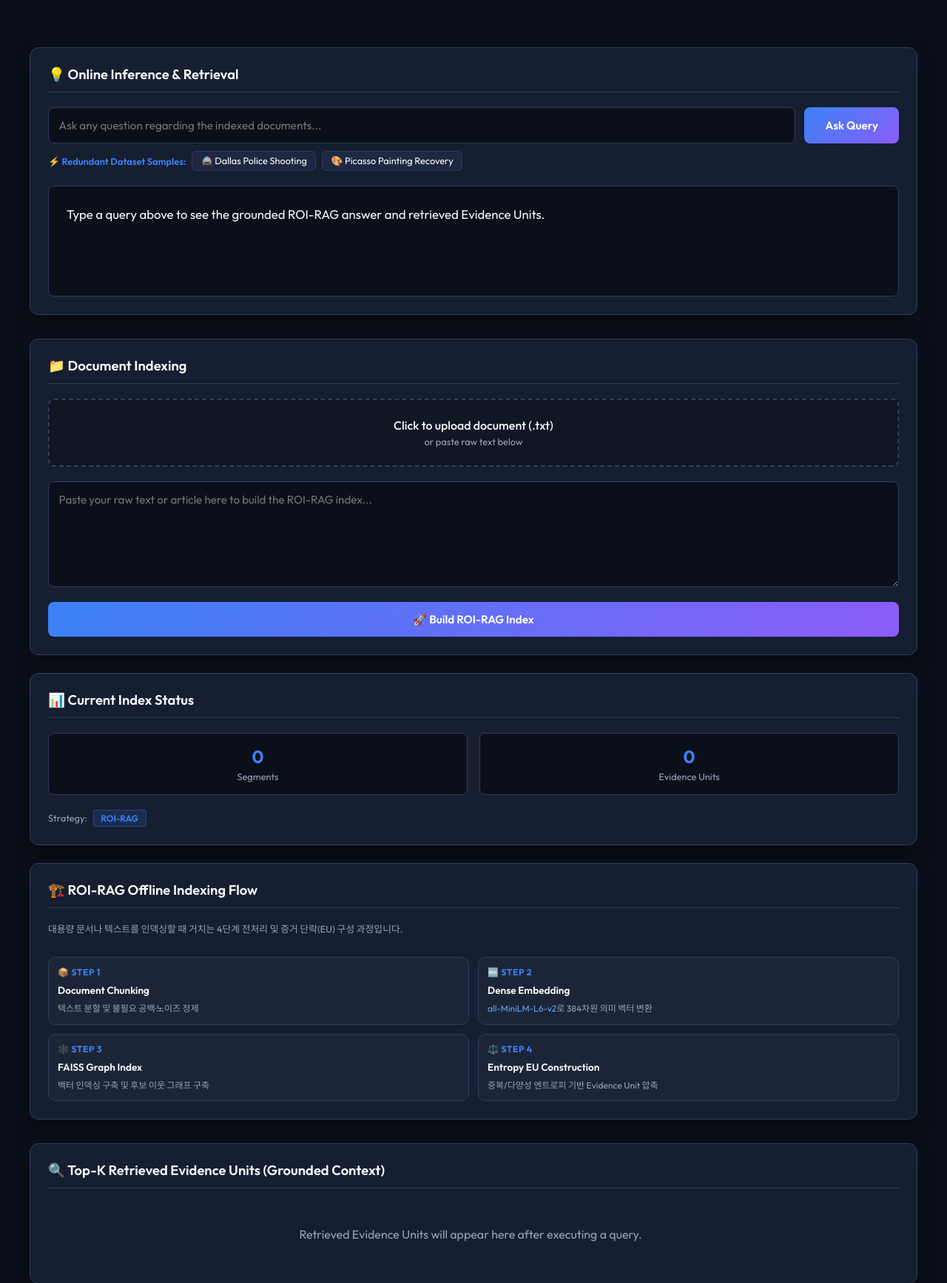
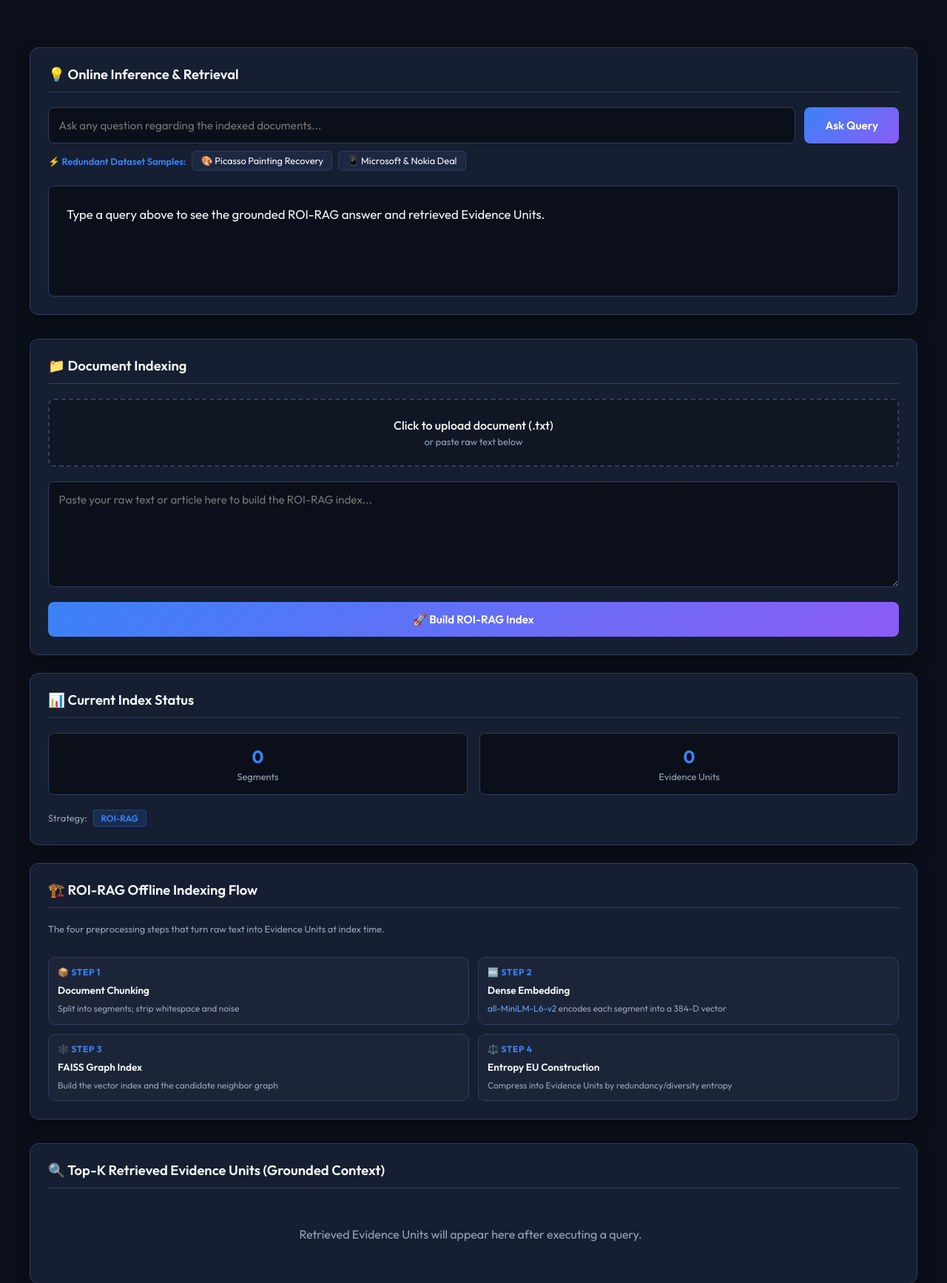
Before and after one commit to shinsh5/project-studio-rag, a FastAPI app: page / in a window 1280 px wide. Shown: the part 69-1804 px from the top of the page at 74% size. Run offline with FastAPI, Linux system fonts and the light colour scheme; data that the repository does not hold is empty.

Commit message:
fix: parent 중복 제거를 기본 해제하고 GUI 문구를 영문으로 정리
전략 비교 교란 요인 제거
- AutoMerge 의 parent 중복 제거를 STB_PARENT_DEDUP 플래그로 빼고
  기본값을 off 로 두었다. 이 최적화는 Small-to-Big 쪽 근거만 줄이고
  parent 확장이 없는 ROI-RAG 는 건드리지 않아 두 전략을 나란히
  비교할 때 한쪽만 불리해진다. 현재 인덱스에서 5개 질의로 재보니
  STB 근거가 27.6% (68,420 -> 49,503자) 줄었고 그중 2개 질의는
  세 EU 중 하나가 근거 없이 안내문만 남았다. 토큰을 아끼려면
  비교가 끝난 뒤 켜면 된다.
- 중복 제거 여부와 무관하게 seen_parents 는 갱신해 unique_parents
  지표는 정확하게 유지한다.
- answer relevancy strictness 를 5 로 되돌렸다. 1 은 재현되지만
  생성 질문 하나가 점수를 결정해 질의 수가 적으면 편향이 상쇄되지
  않는다. 비교 대상과 기준을 맞춘다.

파이프라인 다이어그램
- Parent Dedup 노드 제거. 기본이 꺼진 기능이라 표시할 상태가 없다.
  8개 노드가 되어 3+3+2 로 배치되며 좌표는 인덱스에서 계산하므로
  연결선은 그대로 수평/수직 직선을 유지한다.
- ROI-RAG 노드를 EU Retrieval 로 개명. ROI-RAG 는 파이프라인 전체의
  이름이라 노드 제목으로 쓰면 Small-to-Big/BM25 와 대등한 선택지처럼
  읽힌다. 실제 하는 일은 엔트로피 EU 의 FAISS Top-K 검색이다.
- 실행 상태를 테두리뿐 아니라 배경색으로 구분한다. 지나온 노드와
  아직 오지 않은 노드가 같은 색이면 진행 방향을 알 수 없다.

GUI 문구
- 화면에 표시되는 한글을 모두 영문으로 바꾸고 html lang 을 en 으로
  맞췄다. 소스 주석은 그대로 둔다.
- 샘플 질의에서 Dallas Police Shooting 을 빼고 Microsoft & Nokia
  Deal 을 넣었다.

테스트 48개 통과.

Co-Authored-By: Claude Opus 5 <noreply@anthropic.com>

```diff
--- a/app/templates/index.html
+++ b/app/templates/index.html
@@ -1,5 +1,5 @@
 <!DOCTYPE html>
-<html lang="ko">
+<html lang="en">
 <head>
     <meta charset="UTF-8">
     <meta name="viewport" content="width=device-width, initial-scale=1.0">
@@ -581,8 +581,8 @@
             </div>
             <div class="sample-queries">
                 <span style="font-size: 0.8rem; font-weight: 600; color: var(--primary-color);">⚡ Redundant Dataset Samples:</span>
-                <button class="sample-badge" onclick="setAndRunQuery('What happened to Dallas Police officer Rogelio Santander at the Home Depot?')">🚔 Dallas Police Shooting</button>
                 <button class="sample-badge" onclick="setAndRunQuery('Where was the stolen Picasso painting La Coiffeuse found after being shipped from Belgium?')">🎨 Picasso Painting Recovery</button>
+                <button class="sample-badge" onclick="setAndRunQuery('Why did Microsoft acquire Nokia cell phone business?')">📱 Microsoft &amp; Nokia Deal</button>
             </div>
 
             <div class="answer-box" id="answerBox">Type a query above to see the grounded ROI-RAG answer and retrieved Evidence Units.</div>
@@ -592,17 +592,17 @@
                     <span id="metricCalls">🔌 API Calls: 0</span>
                     <span id="metricTokens">🪙 Tokens: 0</span>
                 </div>
-                <button class="sample-badge" id="btnEvaluate" style="border-color: var(--accent-color); color: var(--accent-color);" onclick="evaluateRagas()">🎯 RAGAS 평가하기</button>
+                <button class="sample-badge" id="btnEvaluate" style="border-color: var(--accent-color); color: var(--accent-color);" onclick="evaluateRagas()">🎯 Evaluate with RAGAS</button>
             </div>
             <div id="ragasProgress" role="status" aria-live="polite" style="display: none; margin-top: 1rem; padding: 1rem; background: rgba(59, 130, 246, 0.08); border: 1px solid rgba(59, 130, 246, 0.3); border-radius: 8px;">
                 <div style="display: flex; justify-content: space-between; gap: 1rem; margin-bottom: 0.6rem;">
-                    <strong id="ragasProgressStage" style="color: var(--accent-color);">평가 준비 중</strong>
-                    <span id="ragasProgressElapsed" style="font-size: 0.85rem; color: var(--text-secondary);">0초</span>
+                    <strong id="ragasProgressStage" style="color: var(--accent-color);">Preparing evaluation</strong>
+                    <span id="ragasProgressElapsed" style="font-size: 0.85rem; color: var(--text-secondary);">0s</span>
                 </div>
                 <div style="height: 8px; overflow: hidden; position: relative; background: rgba(148, 163, 184, 0.25); border-radius: 999px;">
                     <div id="ragasProgressBar" style="width: 0%; height: 100%; background: linear-gradient(90deg, #3b82f6, #10b981); border-radius: 999px; transition: width 0.35s ease;"></div>
                 </div>
-                <div id="ragasProgressHint" style="margin-top: 0.55rem; font-size: 0.82rem; color: var(--text-secondary);">서버 연결을 준비하고 있습니다.</div>
+                <div id="ragasProgressHint" style="margin-top: 0.55rem; font-size: 0.82rem; color: var(--text-secondary);">Connecting to the server.</div>
             </div>
             <div id="ragasResult" style="display: none; margin-top: 1rem; padding: 1rem; background: rgba(16, 185, 129, 0.1); border: 1px solid rgba(16, 185, 129, 0.3); border-radius: 8px;">
                 <strong style="color: var(--accent-color); margin-bottom: 0.5rem; display: block;">🏆 RAGAS Evaluation Score</strong>
@@ -638,12 +638,12 @@
                         <span class="param-label">Leaves per Parent</span>
                         <input class="param-input" type="number" id="stbLeavesPerParent" value="3" min="1" max="10">
                     </div>
-                    <div class="param-divider debug-only">Retrieval (질의 시 적용 · 재빌드 불필요)</div>
+                    <div class="param-divider debug-only">Retrieval (query-time · no rebuild)</div>
                     <div class="param-row debug-only">
                         <span class="param-label">Retrieval Mode</span>
                         <select class="param-input" id="stbRetrievalMode" onchange="onStbRetrievalModeChange()">
-                            <option value="automerge">1. AutoMerge (parent 선택)</option>
-                            <option value="all_segments">2. Segment 전체선택</option>
+                            <option value="automerge">1. AutoMerge (select parents)</option>
+                            <option value="all_segments">2. All segments</option>
                         </select>
                     </div>
                     <div class="param-row debug-only" id="stbAutoMergeRow">
@@ -696,28 +696,28 @@
             <div class="card">
                 <div class="card-title">🏗️ ROI-RAG Offline Indexing Flow</div>
                 <p style="font-size: 0.8rem; color: var(--text-secondary); line-height: 1.4;">
-                    대용량 문서나 텍스트를 인덱싱할 때 거치는 4단계 전처리 및 증거 단락(EU) 구성 과정입니다.
+                    The four preprocessing steps that turn raw text into Evidence Units at index time.
                 </p>
                 <div class="flow-diagram-offline">
                     <div class="flow-step-card" style="padding: 0.75rem;">
                         <span class="flow-step-num">📦 Step 1</span>
                         <div class="flow-step-title" style="font-size: 0.85rem;">Document Chunking</div>
-                        <div class="flow-step-desc" style="font-size: 0.75rem;">텍스트 분할 및 불필요 공백·노이즈 정제</div>
+                        <div class="flow-step-desc" style="font-size: 0.75rem;">Split into segments; strip whitespace and noise</div>
                     </div>
                     <div class="flow-step-card" style="padding: 0.75rem;">
                         <span class="flow-step-num">🔤 Step 2</span>
                         <div class="flow-step-title" style="font-size: 0.85rem;">Dense Embedding</div>
-                        <div class="flow-step-desc" style="font-size: 0.75rem;"><code style="color: #60a5fa;">all-MiniLM-L6-v2</code>로 384차원 의미 벡터 변환</div>
+                        <div class="flow-step-desc" style="font-size: 0.75rem;"><code style="color: #60a5fa;">all-MiniLM-L6-v2</code> encodes each segment into a 384-D vector</div>
                     </div>
                     <div class="flow-step-card" style="padding: 0.75rem;">
                         <span class="flow-step-num">🕸️ Step 3</span>
                         <div class="flow-step-title" style="font-size: 0.85rem;">FAISS Graph Index</div>
-                        <div class="flow-step-desc" style="font-size: 0.75rem;">벡터 인덱싱 구축 및 후보 이웃 그래프 구축</div>
+                        <div class="flow-step-desc" style="font-size: 0.75rem;">Build the vector index and the candidate neighbor graph</div>
                     </div>
                     <div class="flow-step-card" style="padding: 0.75rem;">
                         <span class="flow-step-num">⚖️ Step 4</span>
                         <div class="flow-step-title" style="font-size: 0.85rem;">Entropy EU Construction</div>
-                        <div class="flow-step-desc" style="font-size: 0.75rem;">중복/다양성 엔트로피 기반 Evidence Unit 압축</div>
+                        <div class="flow-step-desc" style="font-size: 0.75rem;">Compress into Evidence Units by redundancy/diversity entropy</div>
                     </div>
                 </div>
             </div>
@@ -744,12 +744,12 @@
         async function parseJsonResponse(res) {
             const text = await res.text();
             if (text.trim().startsWith('<') || text.includes('Bypass tunnel password') || text.includes('Click to Continue')) {
-                throw new Error("loca.lt 보안 안내 창(Friendly Reminder)이 감지되었습니다! 브라우저 새 탭에서 https://project-studio-rag.loca.lt 로 접속하여 화면의 파란색 'Click to Continue' 버튼을 한 번 눌러주시거나 접속 IP를 입력하신 뒤 다시 버튼을 눌러주세요.");
+                throw new Error("loca.lt Friendly Reminder page detected. Open https://project-studio-rag.loca.lt in a new tab, click the blue 'Click to Continue' button (or enter the tunnel IP), then retry.");
             }
             try {
                 return JSON.parse(text);
             } catch (e) {
-                throw new Error("서버 응답 파싱 오류 (응답 내용: " + text.substring(0, 50) + "...)");
+                throw new Error("Failed to parse the server response (body: " + text.substring(0, 50) + "...)");
             }
         }
 
@@ -1065,7 +1065,7 @@
             ragasRunToken += 1;
             document.getElementById('ragasResult').style.display = 'none';
             document.getElementById('ragasProgress').style.display = 'none';
-            document.getElementById('btnEvaluate').innerHTML = '🎯 RAGAS 평가하기';
+            document.getElementById('btnEvaluate').innerHTML = '🎯 Evaluate with RAGAS';
             document.getElementById('btnEvaluate').disabled = false;
 
             btn.disabled = true;
@@ -1168,7 +1168,7 @@
         // auto=true 는 executeQuery 가 끝나고 자동으로 부르는 경우다.
         async function evaluateRagas({ auto = false } = {}) {
             if (!window.lastQueryData) {
-                if (!auto) alert("먼저 질문을 통해 RAG 답변을 생성해주세요!");
+                if (!auto) alert("Run a query first so there is an answer to evaluate.");
                 return;
             }
 
@@ -1187,11 +1187,11 @@
             let latestStage = 'connecting';
 
             const stageLabels = {
-                validating_input: '평가 준비: 입력 확인 중',
-                generating_statements: 'RAGAS가 답변을 statement로 분해하는 중',
-                judging_statements: 'Gemini가 statement를 판정하는 중',
-                calculating_score: 'Faithfulness 점수 계산 중',
-                completed: '평가 완료'
+                validating_input: 'Preparing: validating input',
+                generating_statements: 'RAGAS is breaking the answer into statements',
+                judging_statements: 'Gemini is judging the statements',
+                calculating_score: 'Computing the faithfulness score',
+                completed: 'Evaluation complete'
             };
 
             const RUNNING_STAGES = new Set(['generating_statements', 'judging_statements']);
@@ -1199,12 +1199,12 @@
             const updateElapsed = () => {
                 if (isStale()) return;
                 const seconds = Math.floor((performance.now() - startedAt) / 1000);
-                progressElapsed.textContent = seconds + '초 경과';
+                progressElapsed.textContent = seconds + 's elapsed';
                 if (RUNNING_STAGES.has(latestStage)) {
                     progressHint.textContent =
-                        'Gemini가 RAGAS의 statement 분해·판정 프롬프트를 실행 중입니다. ' +
-                        '내부 진행률은 제공되지 않으며 현재 ' +
-                        seconds + '초 경과했습니다.';
+                        'Gemini is running the RAGAS statement and judgement prompts. ' +
+                        'No internal progress is reported; ' +
+                        seconds + 's elapsed so far.';
                 }
             };
 
@@ -1227,15 +1227,15 @@
                 progressStage.textContent =
                     stageLabels[latestStage] ||
                     event.message ||
-                    '평가 진행 중';
+                    'Evaluation in progress';
                 progressHint.textContent = isGeminiRunning
-                    ? 'Gemini가 RAGAS의 statement 분해·판정 프롬프트를 실행합니다. 내부 진행률은 제공되지 않습니다.'
-                    : (event.message || '평가를 진행하고 있습니다.');
+                    ? 'Gemini runs the RAGAS statement and judgement prompts. No internal progress is reported.'
+                    : (event.message || 'Evaluation is running.');
             };
 
             window.updatePipelineRunState({ ragasPhase: 'running', ragas: null });
             btn.disabled = true;
-            btn.innerHTML = "⏳ RAGAS 평가 중...";
+            btn.innerHTML = "⏳ Evaluating...";
             ragasResult.style.display = 'none';
             progressBox.style.display = 'block';
             progressBox.style.borderColor = 'rgba(59, 130, 246, 0.3)';
@@ -1244,9 +1244,9 @@
             progressBar.classList.remove('indeterminate');
             progressBar.style.transform = 'none';
             progressBar.style.width = '0%';
-            progressStage.textContent = '서버 연결 중';
-            progressHint.textContent = '진행 이벤트 스트림을 연결하고 있습니다.';
-            progressElapsed.textContent = '0초 경과';
+            progressStage.textContent = 'Connecting to server';
+            progressHint.textContent = 'Opening the progress event stream.';
+            progressElapsed.textContent = '0s elapsed';
 
             const elapsedTimer = setInterval(updateElapsed, 1000);
 
@@ -1266,7 +1266,7 @@
                 }
                 if (!res.body) {
                     throw new Error(
-                        '브라우저가 스트리밍 응답을 지원하지 않습니다.'
+                        'This browser does not support streaming responses.'
                     );
                 }
 
@@ -1283,7 +1283,7 @@
                     } else if (event.type === 'error') {
                         throw new Error(
                             event.detail ||
-                            '평가 스트림에서 오류가 발생했습니다.'
+                            'The evaluation stream reported an error.'
                         );
                     }
                 };
@@ -1318,7 +1318,7 @@
                     !finalData.scores
                 ) {
                     throw new Error(
-                        '평가 결과 없이 스트림이 종료되었습니다.'
+                        'The stream ended without a result.'
                     );
                 }
 
@@ -1331,7 +1331,7 @@
                     stage: 'completed',
                     progress: 100,
                     message:
-                        completedSeconds + '초 만에 평가가 완료되었습니다.'
+                        'Evaluation finished in ' + completedSeconds + 's.'
                 });
 
                 const scoreParts = [
@@ -1372,7 +1372,7 @@
                         'font-size: 0.8rem; color: var(--text-secondary); ' +
                         'margin-bottom: 0.75rem; line-height: 1.5;';
                     note.textContent =
-                        'Answer Relevancy 실패: ' +
+                        'Answer Relevancy failed: ' +
                         details.answer_relevancy_error;
                     detailsBox.appendChild(note);
                 }
@@ -1412,7 +1412,7 @@
                 // (실패 시에는 사유가 진행 박스에 남아야 하므로 그대로 둔다.)
                 progressBox.style.display = 'none';
                 ragasResult.style.display = 'block';
-                btn.innerHTML = "✅ 평가 완료";
+                btn.innerHTML = "✅ Evaluation complete";
             } catch (e) {
                 if (isStale()) return;
                 latestProgress = -1;
@@ -1420,18 +1420,18 @@
                 window.updatePipelineRunState({ ragasPhase: 'error' });
                 progressBar.classList.remove('indeterminate');
                 progressBar.style.transform = 'none';
-                progressStage.textContent = '평가 실패';
+                progressStage.textContent = 'Evaluation failed';
                 progressHint.textContent = e.message;
                 progressBox.style.borderColor =
                     'rgba(239, 68, 68, 0.45)';
                 progressBar.style.width = '100%';
                 progressBar.style.background = '#ef4444';
-                btn.innerHTML = "❌ 평가 실패";
+                btn.innerHTML = "❌ Evaluation failed";
                 // 자동 실행은 질의마다 돌기 때문에 alert로 막지 않는다.
                 // 실패 사유는 위 진행 박스에 그대로 남는다.
                 if (!auto) {
                     alert(
-                        "RAGAS 평가 중 오류가 발생했습니다: " + e.message
+                        "RAGAS evaluation error: " + e.message
                     );
                 }
             } finally {
```
Also changed, not shown: config.py (+25 -9 lines), frontend/pipeline-flow.css (+2 -9 lines), frontend/pipeline-flow.jsx (+22 -31 lines), roi_rag.py (+12 -5 lines), tests/test_roi_rag.py (+29 -6 lines), README.md, 1 other file.
